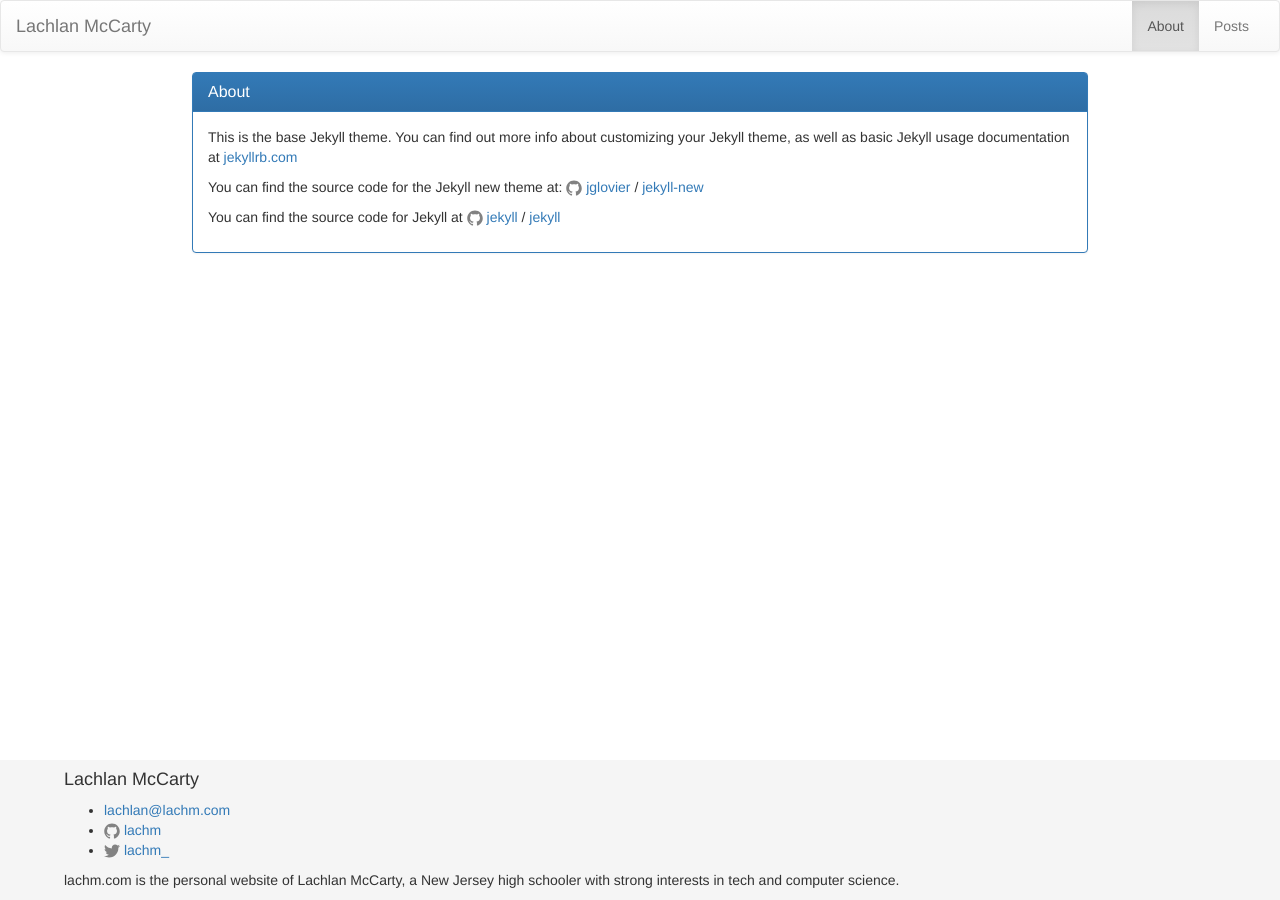
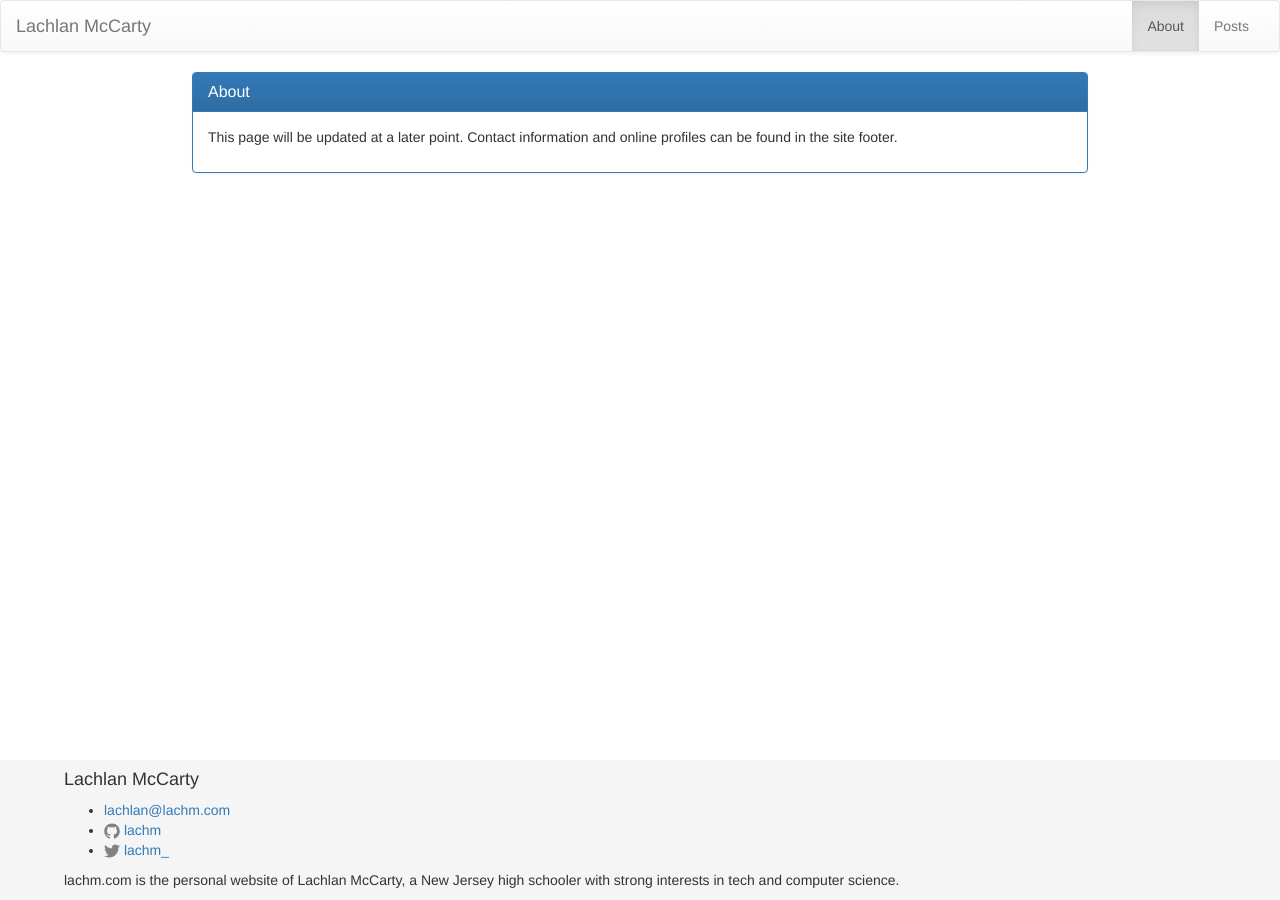
Before and after one commit to lachm/lachm.github.io, a Jekyll site: the page built from about.md, in a window 1280 px wide. Built offline with Jekyll 4.4.1, drawn with Linux system fonts in a browser that asks for light colours.

Commit message:
Remove default Jekyll about text

```diff
--- a/about.md
+++ b/about.md
@@ -4,12 +4,4 @@ title: About
 permalink: /about/
 ---
 
-This is the base Jekyll theme. You can find out more info about customizing your Jekyll theme, as well as basic Jekyll usage documentation at [jekyllrb.com](http://jekyllrb.com/)
-
-You can find the source code for the Jekyll new theme at:
-{% include icon-github.html username="jglovier" %} /
-[jekyll-new](https://github.com/jglovier/jekyll-new)
-
-You can find the source code for Jekyll at
-{% include icon-github.html username="jekyll" %} /
-[jekyll](https://github.com/jekyll/jekyll)
+This page will be updated at a later point. Contact information and online profiles can be found in the site footer.
```
